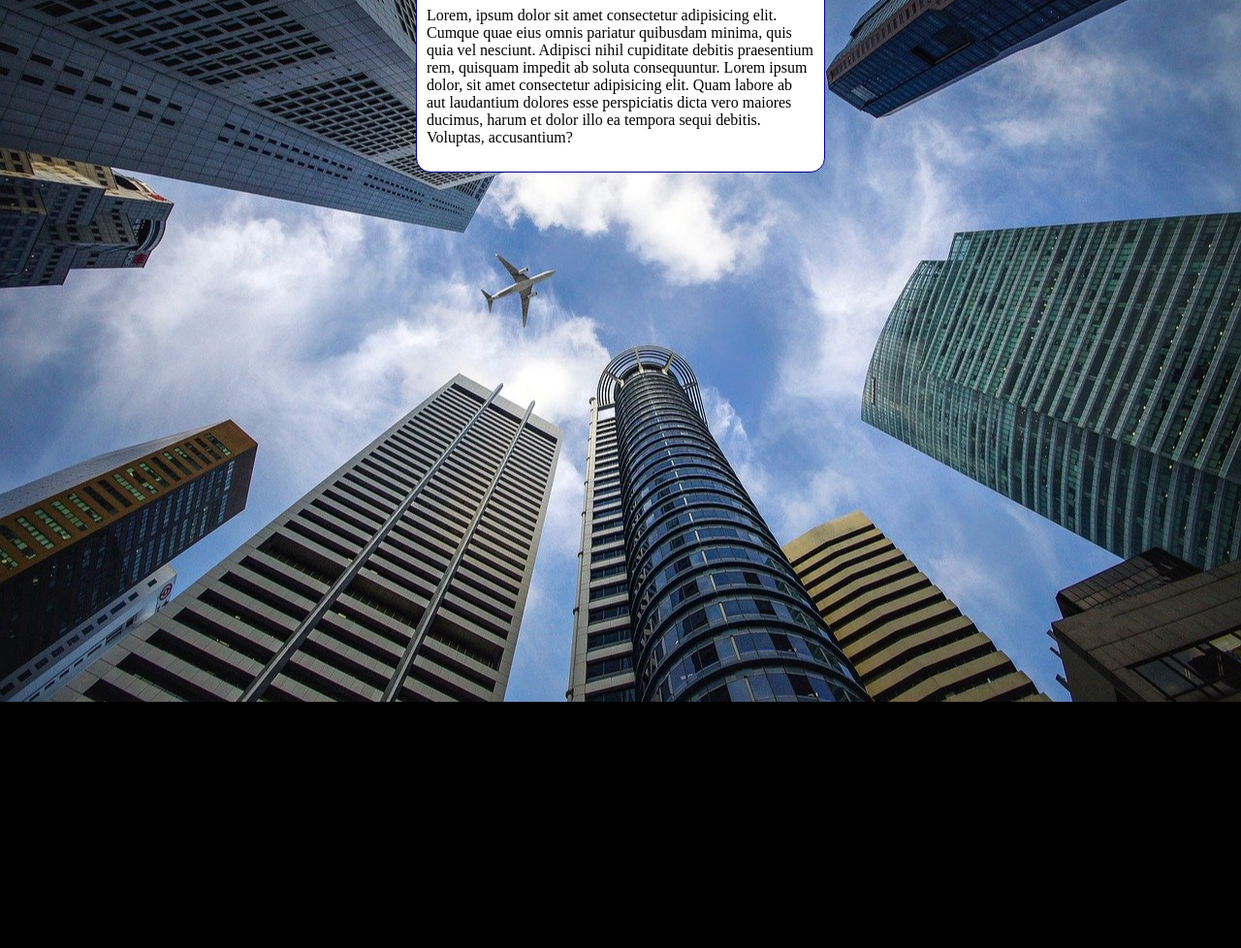
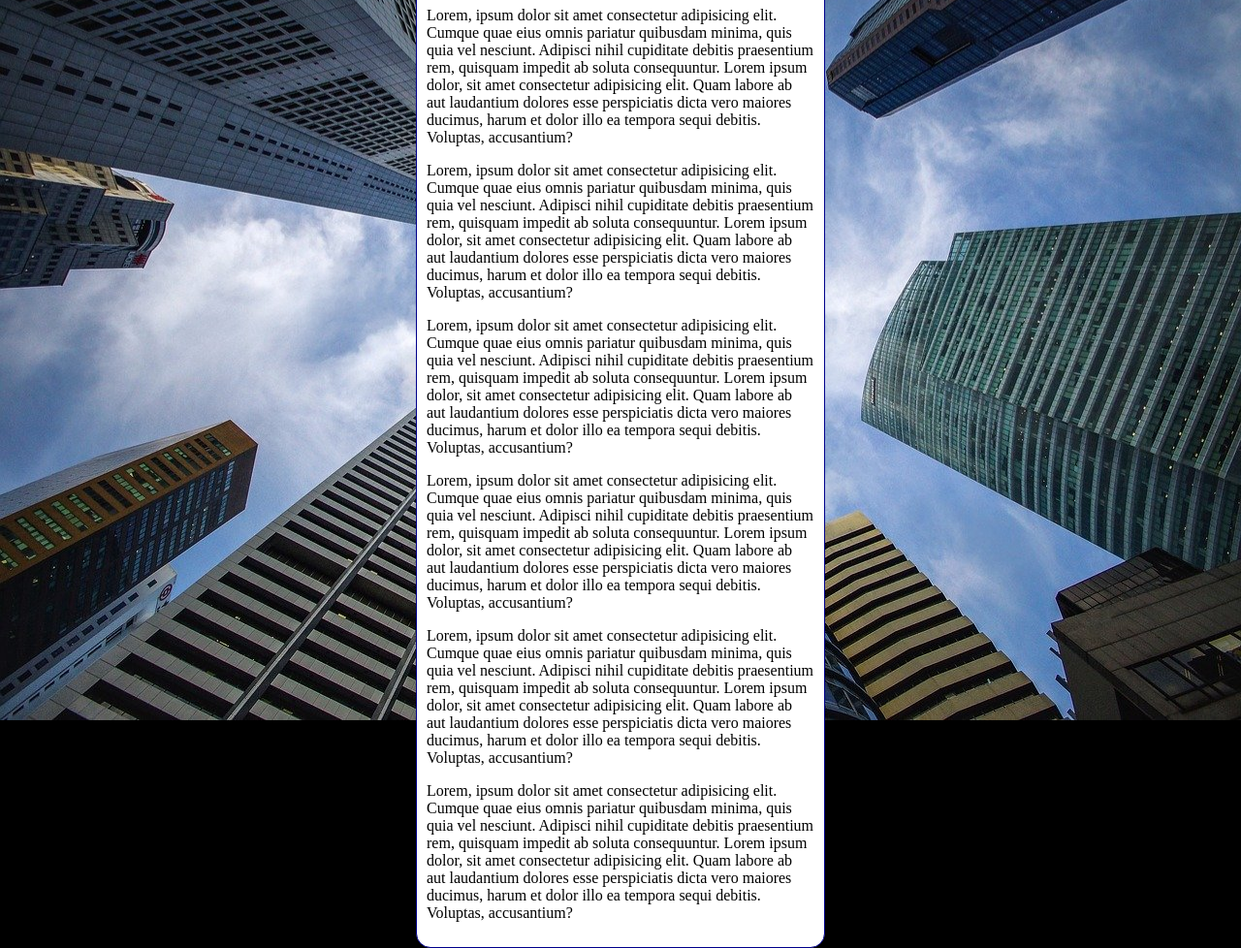
Before and after one commit to vinvpereira/Html-css, a plain HTML site: page fundo006.html in a window 1280 px wide. Shown: the part 92-1070 px from the top of the page at 97% size. Before the commit the page ends 816 px from the top, so only its background shows below. Drawn offline with Linux system fonts and the light colour scheme.

Commit message:
atualização com lorem ex006

```diff
--- a/fundo006.html
+++ b/fundo006.html
@@ -32,6 +32,27 @@
             Lorem, ipsum dolor sit amet consectetur adipisicing elit. Cumque quae eius omnis pariatur quibusdam minima, quis quia vel nesciunt. Adipisci nihil cupiditate debitis praesentium rem, quisquam impedit ab soluta consequuntur.
             Lorem ipsum dolor, sit amet consectetur adipisicing elit. Quam labore ab aut laudantium dolores esse perspiciatis dicta vero maiores ducimus, harum et dolor illo ea tempora sequi debitis. Voluptas, accusantium?
         </P>
+        <P>
+            Lorem, ipsum dolor sit amet consectetur adipisicing elit. Cumque quae eius omnis pariatur quibusdam minima, quis quia vel nesciunt. Adipisci nihil cupiditate debitis praesentium rem, quisquam impedit ab soluta consequuntur.
+            Lorem ipsum dolor, sit amet consectetur adipisicing elit. Quam labore ab aut laudantium dolores esse perspiciatis dicta vero maiores ducimus, harum et dolor illo ea tempora sequi debitis. Voluptas, accusantium?
+        </P>
+        <P>
+            Lorem, ipsum dolor sit amet consectetur adipisicing elit. Cumque quae eius omnis pariatur quibusdam minima, quis quia vel nesciunt. Adipisci nihil cupiditate debitis praesentium rem, quisquam impedit ab soluta consequuntur.
+            Lorem ipsum dolor, sit amet consectetur adipisicing elit. Quam labore ab aut laudantium dolores esse perspiciatis dicta vero maiores ducimus, harum et dolor illo ea tempora sequi debitis. Voluptas, accusantium?
+        </P>
+        <P>
+            Lorem, ipsum dolor sit amet consectetur adipisicing elit. Cumque quae eius omnis pariatur quibusdam minima, quis quia vel nesciunt. Adipisci nihil cupiditate debitis praesentium rem, quisquam impedit ab soluta consequuntur.
+            Lorem ipsum dolor, sit amet consectetur adipisicing elit. Quam labore ab aut laudantium dolores esse perspiciatis dicta vero maiores ducimus, harum et dolor illo ea tempora sequi debitis. Voluptas, accusantium?
+        </P>
+        <P>
+            Lorem, ipsum dolor sit amet consectetur adipisicing elit. Cumque quae eius omnis pariatur quibusdam minima, quis quia vel nesciunt. Adipisci nihil cupiditate debitis praesentium rem, quisquam impedit ab soluta consequuntur.
+            Lorem ipsum dolor, sit amet consectetur adipisicing elit. Quam labore ab aut laudantium dolores esse perspiciatis dicta vero maiores ducimus, harum et dolor illo ea tempora sequi debitis. Voluptas, accusantium?
+        </P>
+        <P>
+            Lorem, ipsum dolor sit amet consectetur adipisicing elit. Cumque quae eius omnis pariatur quibusdam minima, quis quia vel nesciunt. Adipisci nihil cupiditate debitis praesentium rem, quisquam impedit ab soluta consequuntur.
+            Lorem ipsum dolor, sit amet consectetur adipisicing elit. Quam labore ab aut laudantium dolores esse perspiciatis dicta vero maiores ducimus, harum et dolor illo ea tempora sequi debitis. Voluptas, accusantium?
+        </P>
+
     </main>
 </body>
 </html>
```
